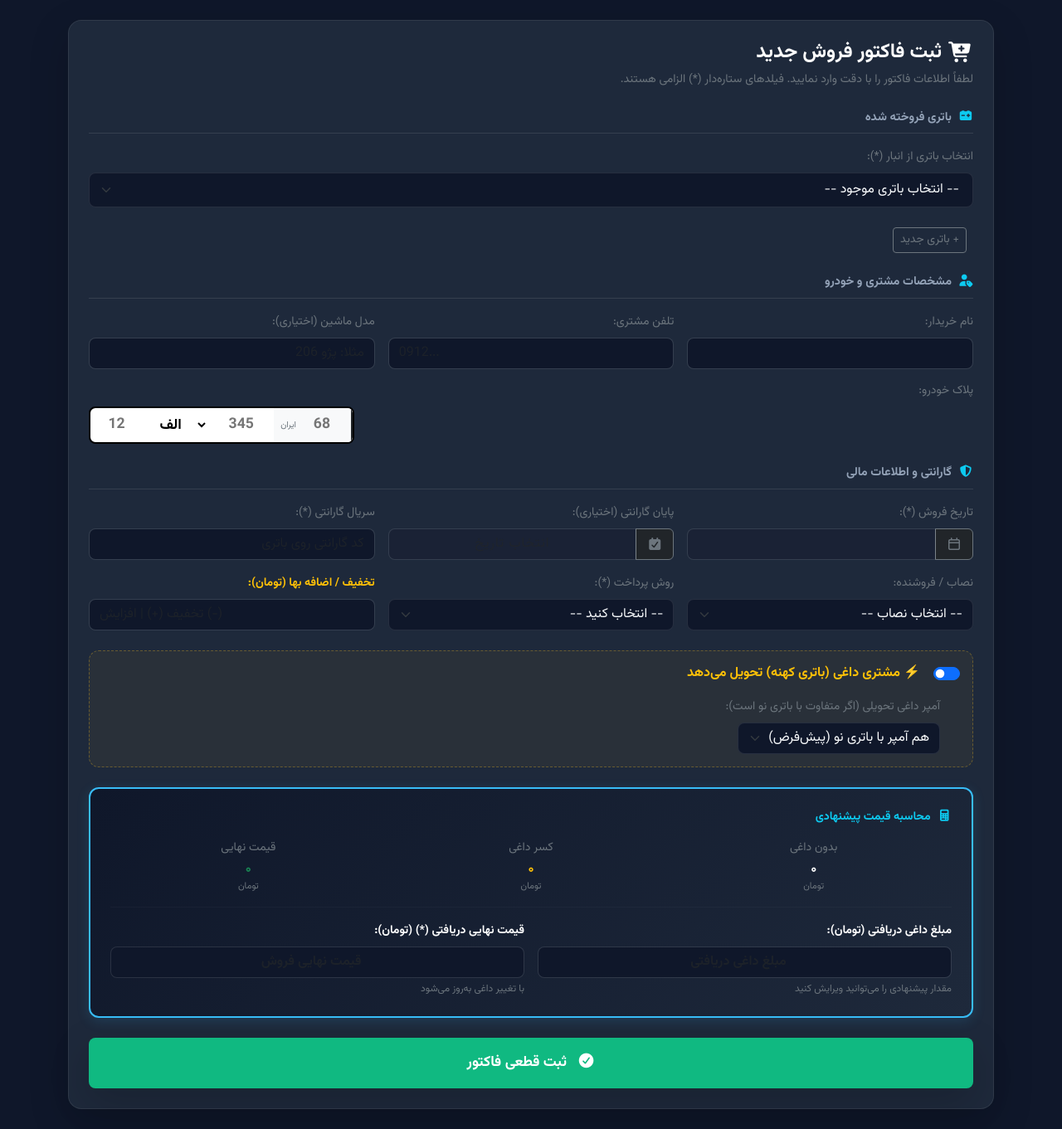
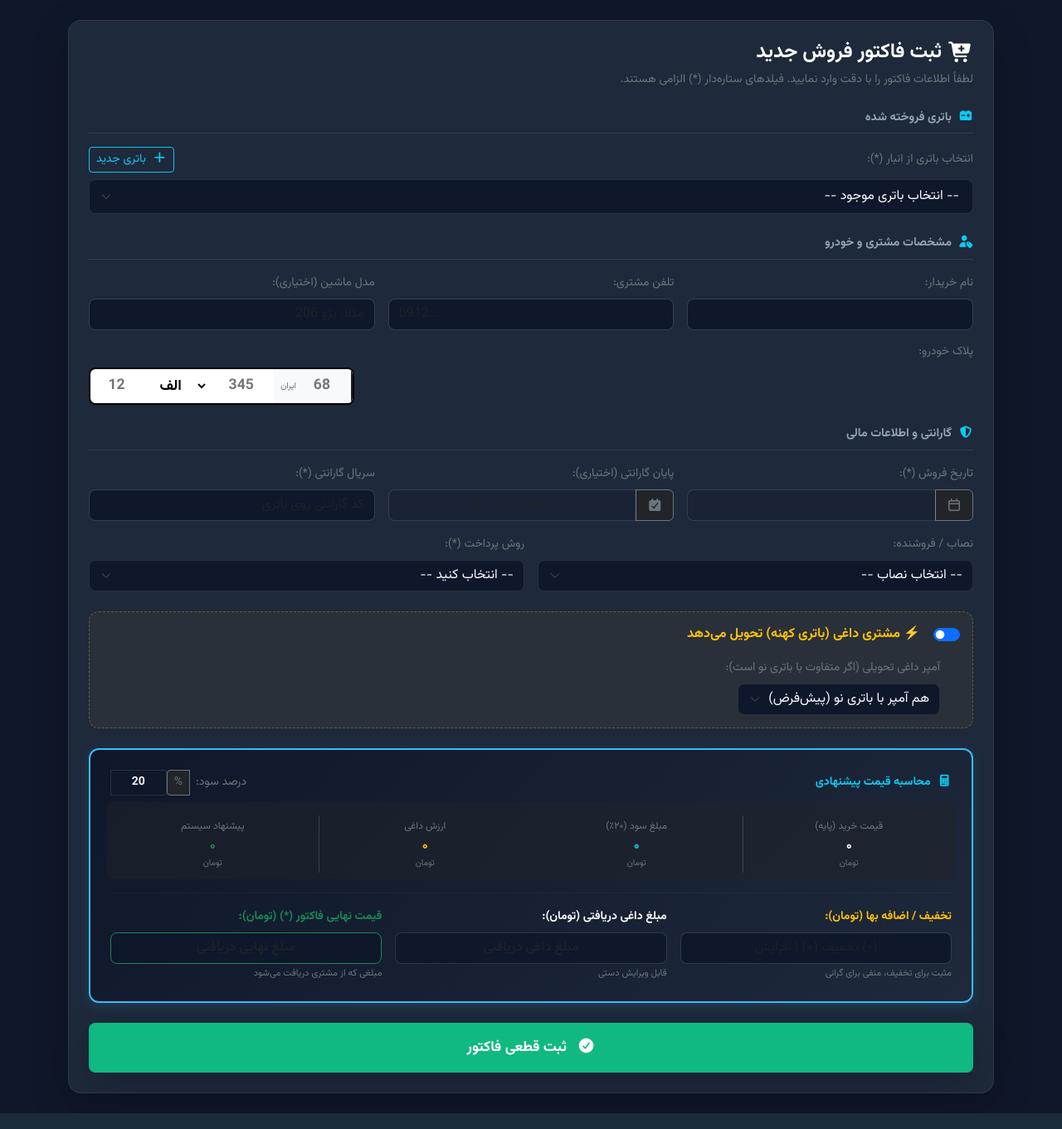
Before and after one commit to ashem1100/emamicar, a Django app: template templates/sale_form.html in a window 1280 px wide. Shown: the part 67-1428 px from the top of the page at 83% size. Run offline with Django 5.2, Linux system fonts and the light colour scheme; the template is opened without the code that fills it, so the values that code supplies are empty; some libraries are stand-ins or nearby versions.

Commit message:
fix ui + pricing tool v2

```diff
--- a/templates/sale_form.html
+++ b/templates/sale_form.html
@@ -8,7 +8,14 @@
     .form-dark[readonly] { cursor: pointer; background-color: #1a2235; } /* برای فیلدهای تقویم */
 
     .section-title { font-size: 0.9rem; color: #94a3b8; border-bottom: 1px solid rgba(255,255,255,0.1); padding-bottom: 8px; margin-bottom: 16px; margin-top: 24px; }
-
+@media (min-width: 768px) {
+    .border-start-md {
+        border-right: 1px solid rgba(255, 255, 255, 0.15) !important; /* برای چیدمان راست‌به‌چپ RTL */
+    }
+    .border-top-md-0 {
+        border-top: none !important;
+    }
+}
     /* ریسپانسیو کردن پلاک برای موبایل‌های کوچک */
     .plate-box {
         display: flex; align-items: stretch; background: #fff; color: #000; border-radius: 8px; border: 2px solid #000; overflow: hidden; width: 100%; max-width: 320px; margin: 0 auto 0 0;
@@ -46,7 +53,12 @@
 <!-- بخش ۱: باتری -->
 <div class="section-title fw-bold"><i class="fa-solid fa-car-battery me-2 text-info"></i>باتری فروخته شده</div>
 <div class="mb-4">
-                <label class="form-label text-secondary small">انتخاب باتری از انبار (*):</label>
+    <div class="d-flex justify-content-between align-items-center mb-2">
+        <label class="form-label text-secondary small mb-0">انتخاب باتری از انبار (*):</label>
+        <button type="button" id="btn-quick-add-battery" class="btn btn-outline-info btn-sm">
+            <i class="fa-solid fa-plus me-1"></i> باتری جدید
+        </button>
+    </div>
     <select name="battery" id="batterySelect" class="form-select form-dark form-select-lg fs-6" required onchange="calculateLivePrice()">
         <option value="">-- انتخاب باتری موجود --</option>
         {% for b in available_batteries %}
@@ -55,11 +67,7 @@
             </option>
         {% endfor %}
     </select>
-
 </div>
-            <button type="button" id="btn-quick-add-battery" class="btn btn-outline-secondary btn-sm ms-2">
-                + باتری جدید
-            </button>
             <!-- مودال -->
 <div class="modal fade" id="quickAddBatteryModal" tabindex="-1" aria-labelledby="quickAddBatteryLabel" aria-modal="true" role="dialog">
   <div class="modal-dialog">
@@ -129,7 +137,6 @@
                 </div>
             </div>
 
-            <!-- بخش ۳: گارانتی و مالی -->
 <div class="section-title fw-bold"><i class="fa-solid fa-shield-halved me-2 text-info"></i>گارانتی و اطلاعات مالی</div>
 <div class="row g-3 mb-3">
     <div class="col-12 col-md-4">
@@ -153,7 +160,7 @@
 </div>
 
 <div class="row g-3 mb-4">
-                <div class="col-12 col-md-4">
+    <div class="col-12 col-md-6">
         <label class="form-label text-secondary small">نصاب / فروشنده:</label>
         <select name="installer" class="form-select form-dark">
             <option value="">-- انتخاب نصاب --</option>
@@ -162,7 +169,7 @@
             {% endfor %}
         </select>
     </div>
-                <div class="col-12 col-md-4">
+    <div class="col-12 col-md-6">
         <label class="form-label text-secondary small">روش پرداخت (*):</label>
         <select name="payment_method" class="form-select form-dark" required>
             <option value="" disabled selected>-- انتخاب کنید --</option>
@@ -171,13 +178,7 @@
             {% endfor %}
         </select>
     </div>
-                <!-- تغییر کلیدی: step="1" و حذف min -->
-                <div class="col-12 col-md-4">
-                    <label class="form-label text-warning small fw-bold">تخفیف / اضافه بها (تومان):</label>
-                    <input type="number" name="discount" id="discountInput" class="form-control form-dark" placeholder="تخفیف (+) | افزایش (-)" step="1" dir="ltr" oninput="calculateLivePrice()">
 </div>
-            </div>
-
             <!-- وضعیت داغی -->
             <div class="daghi-container mb-4">
                 <div class="form-check form-switch mb-2">
@@ -195,59 +196,102 @@
                 </div>
             </div>
 
-<!-- باکس اطلاعات قیمت‌گذاری -->
 <div class="live-price-box p-3 p-md-4 mb-4">
-    <p class="text-info fw-bold mb-3 small"><i class="fa-solid fa-calculator me-2"></i>محاسبه قیمت پیشنهادی</p>
+    <!-- هدر: عنوان و درصد سود -->
+    <div class="d-flex flex-wrap justify-content-between align-items-center gap-2 mb-3">
+        <p class="text-info fw-bold mb-0 small">
+            <i class="fa-solid fa-calculator me-2"></i>محاسبه قیمت پیشنهادی
+        </p>
 
-    <!-- ردیف نمایش مقادیر پیشنهادی -->
-    <div class="row g-2 text-center mb-3">
-        <div class="col-4">
-            <div class="text-secondary small mb-1">بدون داغی</div>
-            <div class="text-white fw-bold" id="priceWithoutDaghi">0</div>
-            <div class="text-secondary" style="font-size: 0.7rem;">تومان</div>
+        <div class="d-flex align-items-center gap-2 ms-auto">
+            <span class="text-secondary small">درصد سود:</span>
+            <div class="input-group input-group-sm" style="width: 95px; direction: ltr;">
+                <input
+                    type="text"
+                    inputmode="numeric"
+                    id="profitPercentInput"
+                    class="form-control form-dark text-center fw-bold px-1"
+                    value="{{ settings.default_profit_percent|default:'20' }}"
+                    oninput="calculateLivePrice()"
+                >
+                <span class="input-group-text bg-dark border-secondary text-secondary">%</span>
             </div>
-        <div class="col-4">
-            <div class="text-secondary small mb-1">کسر داغی</div>
-            <div class="text-warning fw-bold" id="daghiDiscountSuggested">0</div>
-            <div class="text-secondary" style="font-size: 0.7rem;">تومان</div>
         </div>
-        <div class="col-4">
-            <div class="text-secondary small mb-1">قیمت نهایی</div>
-            <div class="text-success fw-bold" id="suggestedPrice">0</div>
-            <div class="text-secondary" style="font-size: 0.7rem;">تومان</div>
+    </div>
+
+    <!-- باکس نمایش قیمت‌ها (در موبایل ۲ در ۲، در دسکتاپ ۴ ستونه) -->
+    <div class="row g-2 text-center mb-3 py-2 bg-dark bg-opacity-50 rounded-3">
+        <div class="col-6 col-md-3 py-1">
+            <div class="text-secondary small mb-1" style="font-size: 0.75rem;">قیمت خرید (پایه)</div>
+            <div class="text-white fw-bold fs-6" id="baseRawPrice">0</div>
+            <div class="text-secondary" style="font-size: 0.65rem;">تومان</div>
+        </div>
+
+        <div class="col-6 col-md-3 py-1 border-start-md border-secondary border-opacity-25">
+            <div class="text-secondary small mb-1" style="font-size: 0.75rem;">مبلغ سود (<span id="profitPercentLabel">۲۰</span>٪)</div>
+            <div class="text-info fw-bold fs-6" id="profitAmountDisplay">0</div>
+            <div class="text-secondary" style="font-size: 0.65rem;">تومان</div>
+        </div>
+
+        <div class="col-6 col-md-3 py-1 border-top border-top-md-0 border-secondary border-opacity-25">
+            <div class="text-secondary small mb-1" style="font-size: 0.75rem;">ارزش داغی</div>
+            <div class="text-warning fw-bold fs-6" id="daghiDiscountSuggested">0</div>
+            <div class="text-secondary" style="font-size: 0.65rem;">تومان</div>
+        </div>
+
+        <div class="col-6 col-md-3 py-1 border-top border-top-md-0 border-start-md border-secondary border-opacity-25">
+            <div class="text-secondary small mb-1" style="font-size: 0.75rem;">پیشنهاد سیستم</div>
+            <div class="text-success fw-bold fs-6" id="suggestedPrice">0</div>
+            <div class="text-secondary" style="font-size: 0.65rem;">تومان</div>
         </div>
     </div>
 
     <hr style="border-color: rgba(255,255,255,0.1);">
 
-    <!-- دو فیلد ورودی دستی -->
+    <!-- فیلدهای ورودی -->
     <div class="row g-3">
-        <div class="col-12 col-md-6">
+        <div class="col-12 col-md-4">
+            <label class="form-label text-warning small fw-bold">تخفیف / اضافه بها (تومان):</label>
+            <input
+                type="text"
+                inputmode="numeric"
+                name="discount"
+                id="discountInput"
+                class="form-control form-dark text-center"
+                placeholder="تخفیف (+) | افزایش (-)"
+                dir="ltr"
+                oninput="calculateLivePrice()"
+            >
+            <div class="text-secondary mt-1" style="font-size: 0.7rem;">مثبت برای تخفیف، منفی برای گرانی</div>
+        </div>
+
+        <div class="col-12 col-md-4">
             <label class="form-label text-white fw-bold small">مبلغ داغی دریافتی (تومان):</label>
             <input
-                type="number"
+                type="text"
+                inputmode="numeric"
                 name="daghi_received_price"
                 id="daghiReceivedInput"
                 class="form-control form-dark text-center fw-bold"
                 placeholder="مبلغ داغی دریافتی"
-                step="1000"
                 dir="ltr"
             >
-            <div class="text-secondary mt-1" style="font-size: 0.75rem;">مقدار پیشنهادی را می‌توانید ویرایش کنید</div>
+            <div class="text-secondary mt-1" style="font-size: 0.7rem;">قابل ویرایش دستی</div>
         </div>
-        <div class="col-12 col-md-6">
-            <label class="form-label text-white fw-bold small">قیمت نهایی دریافتی (*) (تومان):</label>
+
+        <div class="col-12 col-md-4">
+            <label class="form-label text-success fw-bold small">قیمت نهایی فاکتور (*) (تومان):</label>
             <input
-                type="number"
+                type="text"
+                inputmode="numeric"
                 name="final_price"
                 id="finalPriceInput"
-                class="form-control form-dark text-center fw-bold"
-                placeholder="قیمت نهایی فروش"
-                step="1000"
+                class="form-control form-dark text-center fw-bold border-success"
+                placeholder="مبلغ نهایی دریافتی"
                 dir="ltr"
                 required
             >
-            <div class="text-secondary mt-1" style="font-size: 0.75rem;">با تغییر داغی به‌روز می‌شود</div>
+            <div class="text-secondary mt-1" style="font-size: 0.7rem;">مبلغی که از مشتری دریافت می‌شود</div>
         </div>
     </div>
 </div>
@@ -265,16 +309,15 @@
     const daghiRate = parseInt("{{ settings.daghi_price_per_amper|default:'40000' }}");
     const profitPercent = parseInt("{{ settings.default_profit_percent|default:'20' }}");
 
-    // نگه‌داری آخرین مقادیر محاسباتی
     let computedPriceWithoutDaghi = 0;
     let computedDaghiDiscount = 0;
 
     function toggleDaghiFields(checked) {
         document.getElementById('daghiFields').style.display = checked ? 'block' : 'none';
-        // وقتی داغی غیرفعال شد، فیلد داغی دریافتی رو صفر کن
         if (!checked) {
-            document.getElementById('daghiReceivedInput').value = '';
-            document.getElementById('daghiReceivedInput').dataset.userModified = '';
+            const daghiInput = document.getElementById('daghiReceivedInput');
+            daghiInput.value = '';
+            delete daghiInput.dataset.userModified;
         }
         calculateLivePrice();
     }
@@ -282,20 +325,38 @@
     function formatCurrency(number) {
         return new Intl.NumberFormat('fa-IR').format(Math.round(number));
     }
-
+function parseInputValue(val) {
+    if (!val) return 0;
+    const cleanStr = String(val)
+        .replace(/[۰-۹]/g, d => "۰۱۲۳۴۵۶۷۸۹".indexOf(d))
+        .replace(/[٠-٩]/g, d => "٠١٢٣٤٥٦٧٨٩".indexOf(d))
+        .replace(/,/g, '')
+        .trim();
+    const parsed = parseFloat(cleanStr);
+    return isNaN(parsed) ? 0 : parsed;
+}
 function calculateLivePrice() {
     const batterySelect = document.getElementById('batterySelect');
     const selectedOption = batterySelect.options[batterySelect.selectedIndex];
 
+    // خواندن مقادیر عددی با نرمال‌سازی فارسی/انگلیسی
+    const discountVal = parseInputValue(document.getElementById('discountInput').value);
+    const liveProfitPercent = parseInputValue(document.getElementById('profitPercentInput').value);
+
+    let rawPrice = 0;
+    let profitAmount = 0;
     computedPriceWithoutDaghi = 0;
     computedDaghiDiscount = 0;
 
     if (selectedOption && selectedOption.value) {
-            const batteryAmperage = parseInt(selectedOption.getAttribute('data-amperage'));
-            const brandRate = parseInt(selectedOption.getAttribute('data-brand-rate'));
-            const basePrice = batteryAmperage * brandRate;
-            const profitFactor = 1 + (profitPercent / 100);
-            computedPriceWithoutDaghi = basePrice * profitFactor;
+        const batteryAmperage = parseInt(selectedOption.getAttribute('data-amperage')) || 0;
+        const brandRate = parseInt(selectedOption.getAttribute('data-brand-rate')) || 0;
+
+        rawPrice = batteryAmperage * brandRate;
+        profitAmount = rawPrice * (liveProfitPercent / 100);
+
+        // قیمت کل باتری نو با احتساب سود
+        computedPriceWithoutDaghi = rawPrice + profitAmount;
 
         const hasDaghi = document.getElementById('daghiCheck').checked;
         if (hasDaghi) {
@@ -305,43 +366,44 @@
         }
     }
 
-        const suggestedFinal = Math.max(0, computedPriceWithoutDaghi - computedDaghiDiscount);
+    // قیمت پیشنهادی نهایی = قیمت با احتساب سود - ارزش داغی - تخفیف
+    const suggestedFinal = Math.max(0, computedPriceWithoutDaghi - computedDaghiDiscount - discountVal);
 
-        // به‌روزرسانی نمایش پیشنهادی
-        document.getElementById('priceWithoutDaghi').textContent = formatCurrency(computedPriceWithoutDaghi);
+    // به‌روزرسانی نمایشگرهای کارت
+    document.getElementById('baseRawPrice').textContent = formatCurrency(rawPrice);
+    document.getElementById('profitPercentLabel').textContent = new Intl.NumberFormat('fa-IR').format(liveProfitPercent);
+    document.getElementById('profitAmountDisplay').textContent = formatCurrency(profitAmount);
     document.getElementById('daghiDiscountSuggested').textContent = formatCurrency(computedDaghiDiscount);
     document.getElementById('suggestedPrice').textContent = formatCurrency(suggestedFinal);
 
-        // پر کردن فیلدهای ورودی فقط اگه کاربر دستی تغییر نداده
+    // پر کردن خودکار اینپوت‌های قابل ویرایش (تنها در صورتی که کاربر دستی تغییر نداده باشد)
     const daghiInput = document.getElementById('daghiReceivedInput');
     const finalInput = document.getElementById('finalPriceInput');
 
     if (!daghiInput.dataset.userModified) {
-            daghiInput.value = Math.round(computedDaghiDiscount) || '';
+        daghiInput.value = computedDaghiDiscount ? Math.round(computedDaghiDiscount) : '';
     }
     if (!finalInput.dataset.userModified) {
-            finalInput.value = Math.round(suggestedFinal) || '';
+        finalInput.value = suggestedFinal ? Math.round(suggestedFinal) : '';
     }
 }
 
 function syncFromDaghi() {
-        // وقتی داغی دریافتی تغییر کرد → قیمت نهایی رو به‌روز کن
     const daghiInput = document.getElementById('daghiReceivedInput');
     const finalInput = document.getElementById('finalPriceInput');
+    const discountVal = parseInputValue(document.getElementById('discountInput').value);
 
     daghiInput.dataset.userModified = 'true';
+    const daghiVal = parseInputValue(daghiInput.value);
 
-        const daghiVal = parseFloat(daghiInput.value) || 0;
-        const newFinal = Math.max(0, computedPriceWithoutDaghi - daghiVal);
+    const newFinal = Math.max(0, computedPriceWithoutDaghi - daghiVal - discountVal);
 
-        // قیمت نهایی رو به‌روز کن (مگه اینکه کاربر اون رو هم دستی زده باشه)
     if (!finalInput.dataset.userModified) {
-            finalInput.value = Math.round(newFinal);
+        finalInput.value = Math.round(newFinal) || '';
     }
 }
 
     function syncFromFinal() {
-        // وقتی قیمت نهایی دستی تغییر کرد → فقط علامت‌گذاری کن
         document.getElementById('finalPriceInput').dataset.userModified = 'true';
     }
 
@@ -351,15 +413,15 @@
         calculateLivePrice();
     });
 
-  const modal         = new bootstrap.Modal(document.getElementById('quickAddBatteryModal'));
-  const errBox        = document.getElementById('quick-battery-error');
-  const saveBtn       = document.getElementById('btn-save-battery');
+    // مدیریت مودال و ایجکس
+    const modal = new bootstrap.Modal(document.getElementById('quickAddBatteryModal'));
+    const errBox = document.getElementById('quick-battery-error');
+    const saveBtn = document.getElementById('btn-save-battery');
     const batterySelect = document.getElementById('batterySelect');
-
 
     document.getElementById('btn-quick-add-battery').addEventListener('click', () => {
         errBox.classList.add('d-none');
-    document.getElementById('qb-brand').value   = '';
+        document.getElementById('qb-brand').value = '';
         document.getElementById('qb-amperage').value = '';
         modal.show();
     });
@@ -369,16 +431,16 @@
         saveBtn.disabled = true;
 
         const payload = {
-      brand_id:       document.getElementById('qb-brand').value,
-      amperage:       document.getElementById('qb-amperage').value.trim(),
+            brand_id: document.getElementById('qb-brand').value,
+            amperage: document.getElementById('qb-amperage').value.trim(),
         };
 
         try {
             const resp = await fetch("{% url 'quick_add_battery' %}", {
-        method:  'POST',
+                method: 'POST',
                 headers: {
                     'Content-Type': 'application/json',
-          'X-CSRFToken':  '{{ csrf_token }}',
+                    'X-CSRFToken': '{{ csrf_token }}',
                 },
                 body: JSON.stringify(payload),
             });
@@ -386,12 +448,19 @@
             const data = await resp.json();
 
             if (data.success) {
-        const opt = new Option(data.battery.label, data.battery.id, true, true);
+                // ایجاد آپشن به همراه دیتا-اتریبیوت‌های محاسباتی
+                const opt = document.createElement('option');
+                opt.value = data.battery.id;
+                opt.text = data.battery.label;
+                opt.setAttribute('data-amperage', data.battery.numeric_amperage);
+                opt.setAttribute('data-brand-rate', data.battery.brand_rate);
+                opt.selected = true;
+
                 batterySelect.appendChild(opt);
-        batterySelect.dispatchEvent(new Event('change')); // برای Select2 و Choices.js
+                batterySelect.dispatchEvent(new Event('change'));
                 modal.hide();
             } else {
-        errBox.textContent = data.error;
+                errBox.textContent = data.error || 'خطایی رخ داد.';
                 errBox.classList.remove('d-none');
             }
         } catch {
@@ -401,6 +470,5 @@
             saveBtn.disabled = false;
         }
     });
-
 </script>
 {% endblock %}
```
Lines whose indentation alone changed are shown as unchanged.
